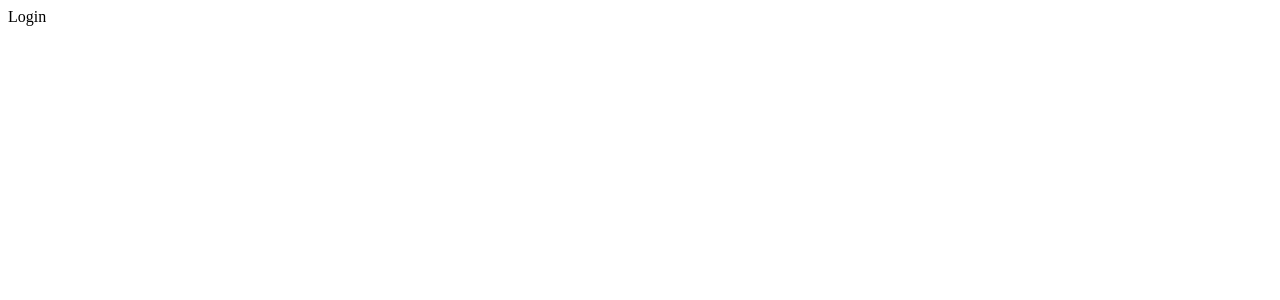
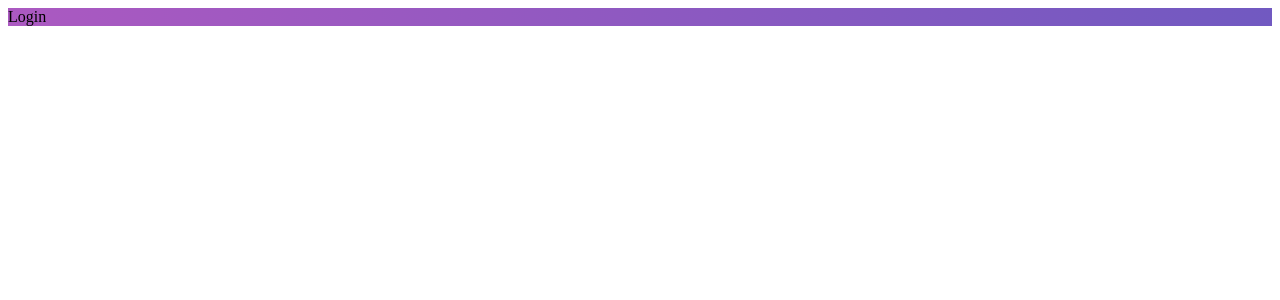
Before and after one commit to jp-cordeiro/goBarber-frontend-v1, a React (Create React App) app: page / in a window 1280 px wide. Shown: the top 300 px of the page. Built offline with nearby package versions, Linux system fonts and the light colour scheme.

Commit message:
add page layouts

```diff
--- a/package.json
+++ b/package.json
@@ -12,6 +12,7 @@
     "react-dom": "^17.0.1",
     "react-router-dom": "^5.2.0",
     "react-scripts": "4.0.2",
+    "styled-components": "^5.2.1",
     "web-vitals": "^1.0.1"
   },
   "scripts": {
--- /dev/null
+++ b/src/pages/_layouts/Auth/AuthLayout.jsx
@@ -0,0 +1,11 @@
+import React from "react";
+import PropTypes from "prop-types";
+import { Wrapper } from "./styles.js";
+
+export default function AuthLayout({ children }) {
+  return <Wrapper>{children}</Wrapper>;
+}
+
+AuthLayout.propTypes = {
+  children: PropTypes.element.isRequired,
+};
--- /dev/null
+++ b/src/pages/_layouts/Auth/styles.js
@@ -0,0 +1,6 @@
+import styled from "styled-components";
+
+export const Wrapper = styled.div`
+  height: 100%;
+  background: linear-gradient(-90deg, #7159c1, #ab59c1);
+`;
--- /dev/null
+++ b/src/pages/_layouts/Default/DefaultLayout.jsx
@@ -0,0 +1,11 @@
+import React from "react";
+import PropTypes from "prop-types";
+import { Wrapper } from "./styles.js";
+
+export default function DefaultLayout() {
+  return (
+    <Wrapper>
+
+    </Wrapper>
+  )
+}
--- /dev/null
+++ b/src/pages/_layouts/Default/styles.js
@@ -0,0 +1,6 @@
+import styled from "styled-components";
+
+export const Wrapper = styled.div`
+  height: 100%;
+  background: linear-gradient(-90deg, #7159c1, #ab59c1);
+`;
--- a/src/routes/Route.jsx
+++ b/src/routes/Route.jsx
@@ -1,6 +1,8 @@
 import React from "react";
 import PropTypes from "prop-types";
 import { Route, Redirect } from "react-router-dom";
+import DefaultLayout from "../pages/_layouts/Default/DefaultLayout";
+import AuthLayout from "../pages/_layouts/Auth/AuthLayout";
 
 export default function RouteWrapper({
   component: Component,
@@ -17,7 +19,18 @@
     return <Redirect to="/dashboard" />;
   }
 
-  return <Route {...rest} component={Component} />;
+  const Layout = signed ? DefaultLayout : AuthLayout;
+
+  return (
+    <Route
+      {...rest}
+      render={(props) => (
+        <Layout>
+          <Component {...props} />
+        </Layout>
+      )}
+    />
+  );
 }
 
 RouteWrapper.propTypes = {
```
Also changed, not shown: 1 other file (tests, documents, lock files or other folders).
